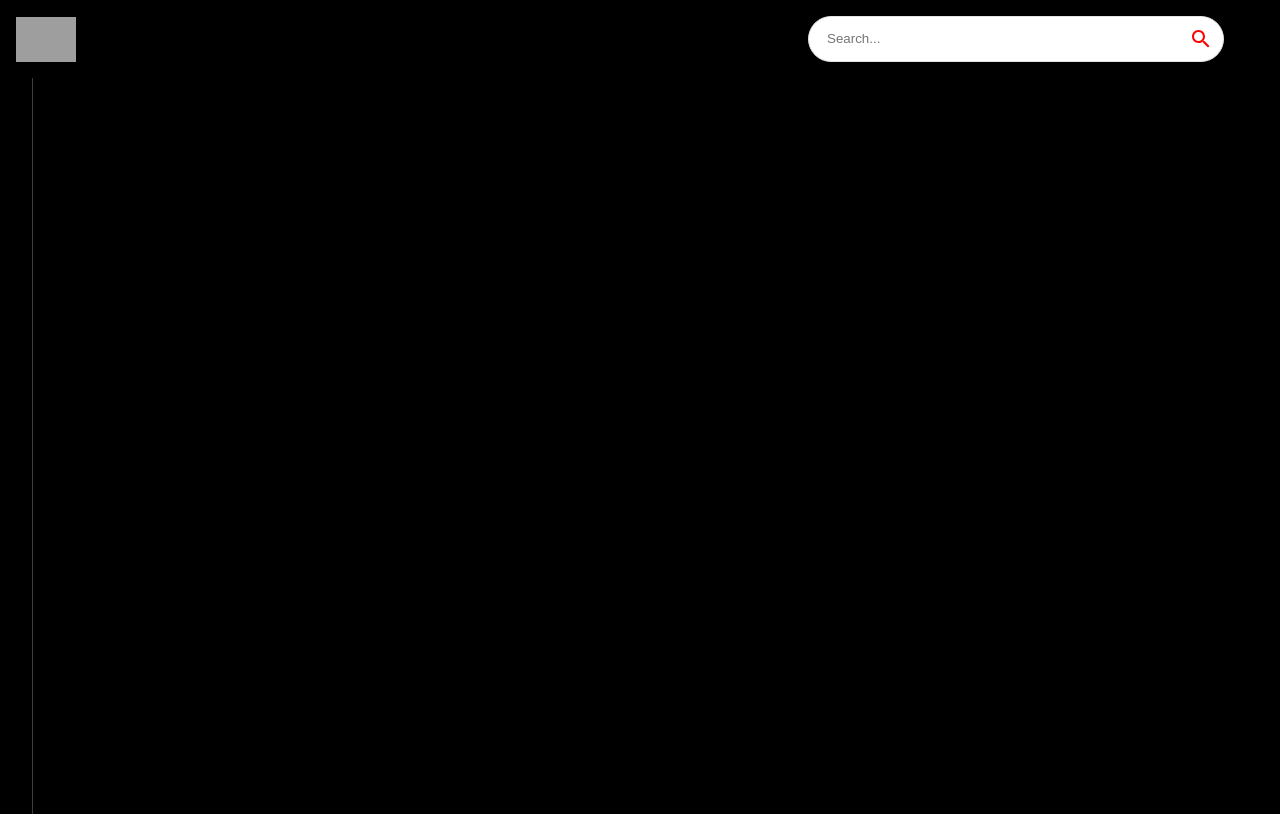
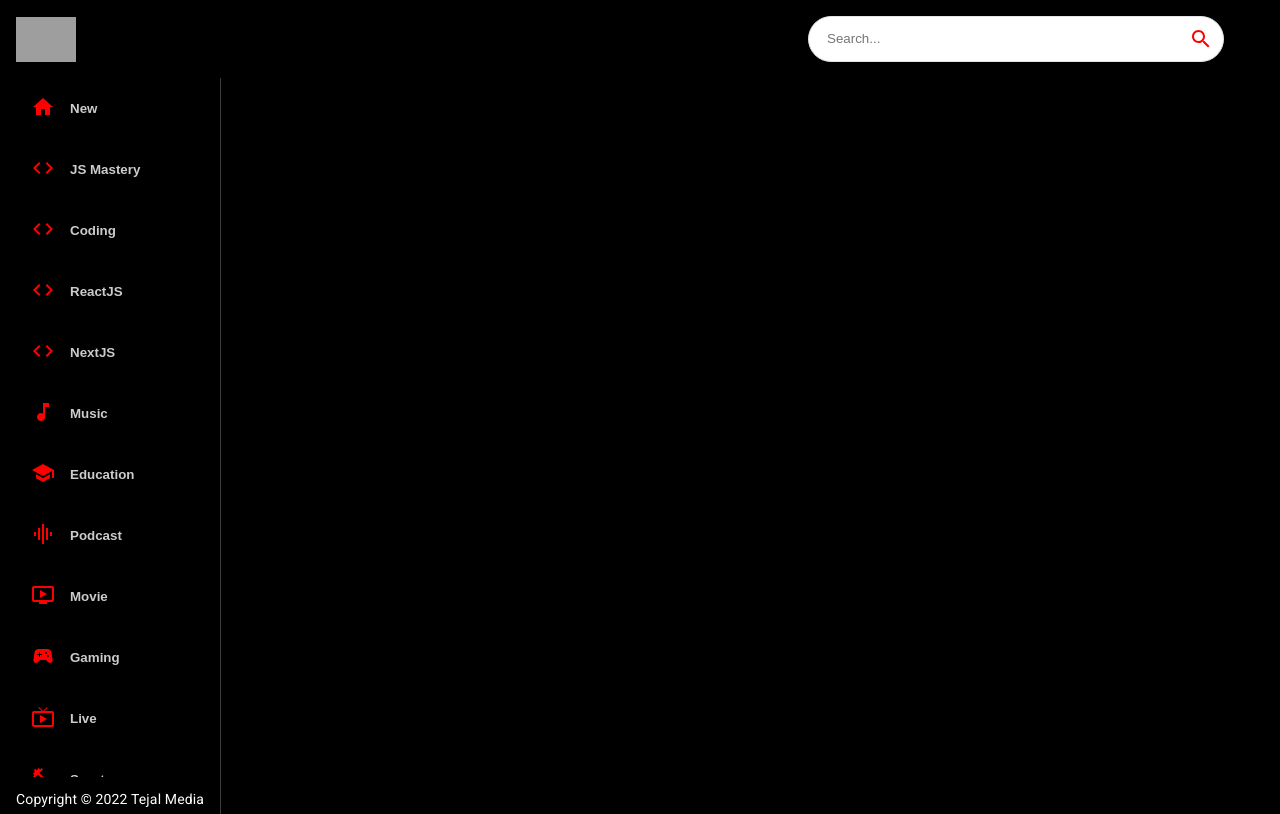
Before and after one commit to tejalmishra88/tejal-youtube-clone, a React (Create React App) app: page / in a window 1280 px wide. Built offline with nearby package versions, Linux system fonts and the light colour scheme; grey boxes are pictures that could not be loaded.

Commit message:
sidebar titles are showing up

```diff
--- a/src/components/Feed.jsx
+++ b/src/components/Feed.jsx
@@ -1,12 +1,16 @@
 import React from 'react';
 import {useState, useEffect} from "react";
 import { Box, Stack, Typography } from '@mui/material';
+import Sidebar from './Sidebar';
 
 const Feed = () => {
   return (
    <Stack sx={{ flexDirection: { sx: "column", md: "row" } }}>
      <Box sx={{ height: { sx: "auto", md: "92vh" }, borderRight: "1px solid #3d3d3d", px: { sx: 0, md: 2 } }}>
-
+        <Sidebar />
+     <Typography className="copyright" variant="body2" sx={{ mt: 1.5, color: "#fff", }}>
+          Copyright © 2022 Tejal Media
+        </Typography>
      </Box>
 
    </Stack>
--- /dev/null
+++ b/src/components/Sidebar.jsx
@@ -0,0 +1,35 @@
+import React from 'react';
+import { Stack } from "@mui/material";
+import { categories } from "../utils/constants";
+
+const Categories = ({ selectedCategory, setSelectedCategory }) => (
+    <Stack
+    direction="row"
+    sx={{
+      overflowY: "auto",
+      height: { sx: "auto", md: "95%" },
+      flexDirection: { md: "column" },
+    }}
+  >
+     {categories.map((category) => (
+        <button
+          className="category-btn"
+          onClick={() => setSelectedCategory(category.name)}
+          style={{
+            background: category.name === selectedCategory && "#FC1503",
+            color: "white",
+          }}
+          key={category.name}
+        >
+             <span style={{ color: category.name === selectedCategory ? "white" : "red", marginRight: "15px" }}>
+            {category.icon}
+          </span>
+          <span style={{ opacity: category.name === selectedCategory ? "1" : "0.8" }}>
+            {category.name}
+          </span>
+        </button>
+    ))}
+  </Stack>
+)
+
+export default Categories;
--- a/src/components/index.js
+++ b/src/components/index.js
@@ -4,3 +4,4 @@ export { default as Navbar } from './Navbar';
 export { default as VideoDetail } from './VideoDetail';
 export { default as SearchFeed } from './SearchFeed';
 export { default as SearchBar } from './SearchBar';
+export { default as Sidebar } from './Sidebar';
```
